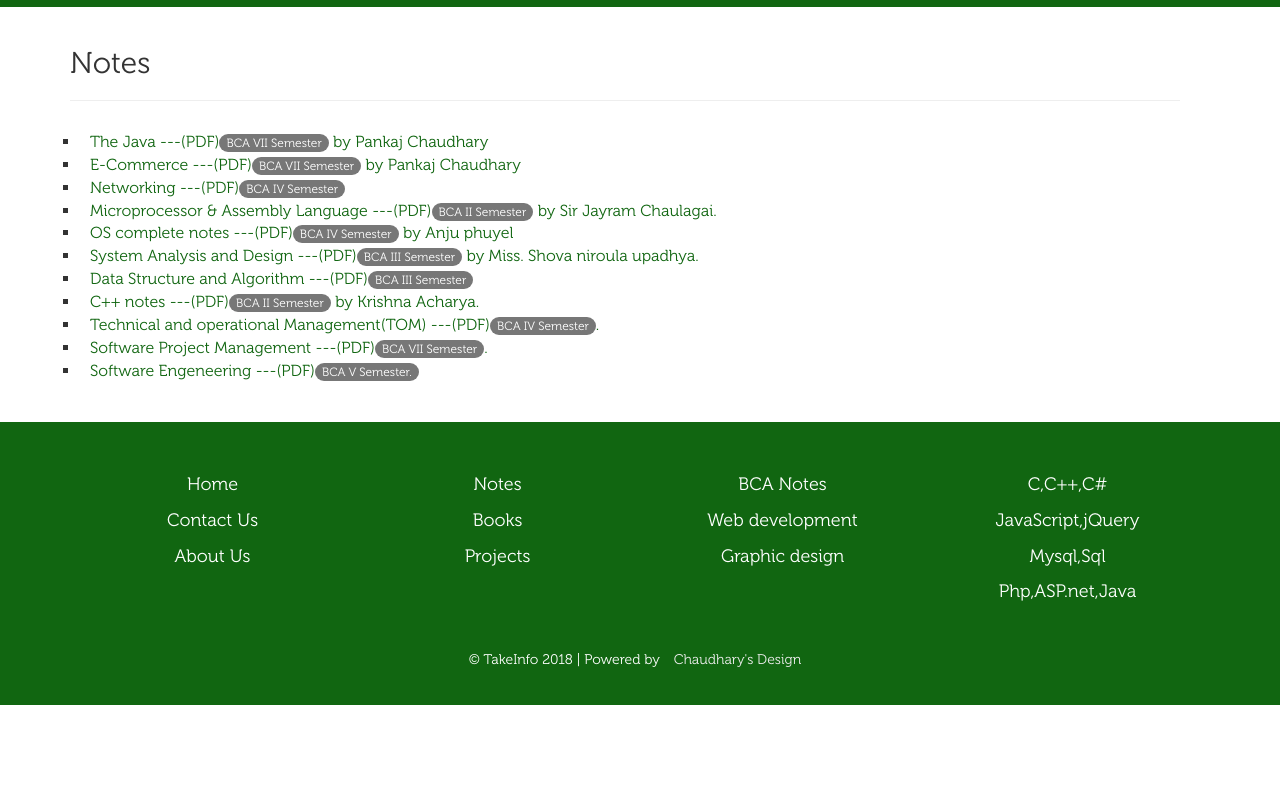
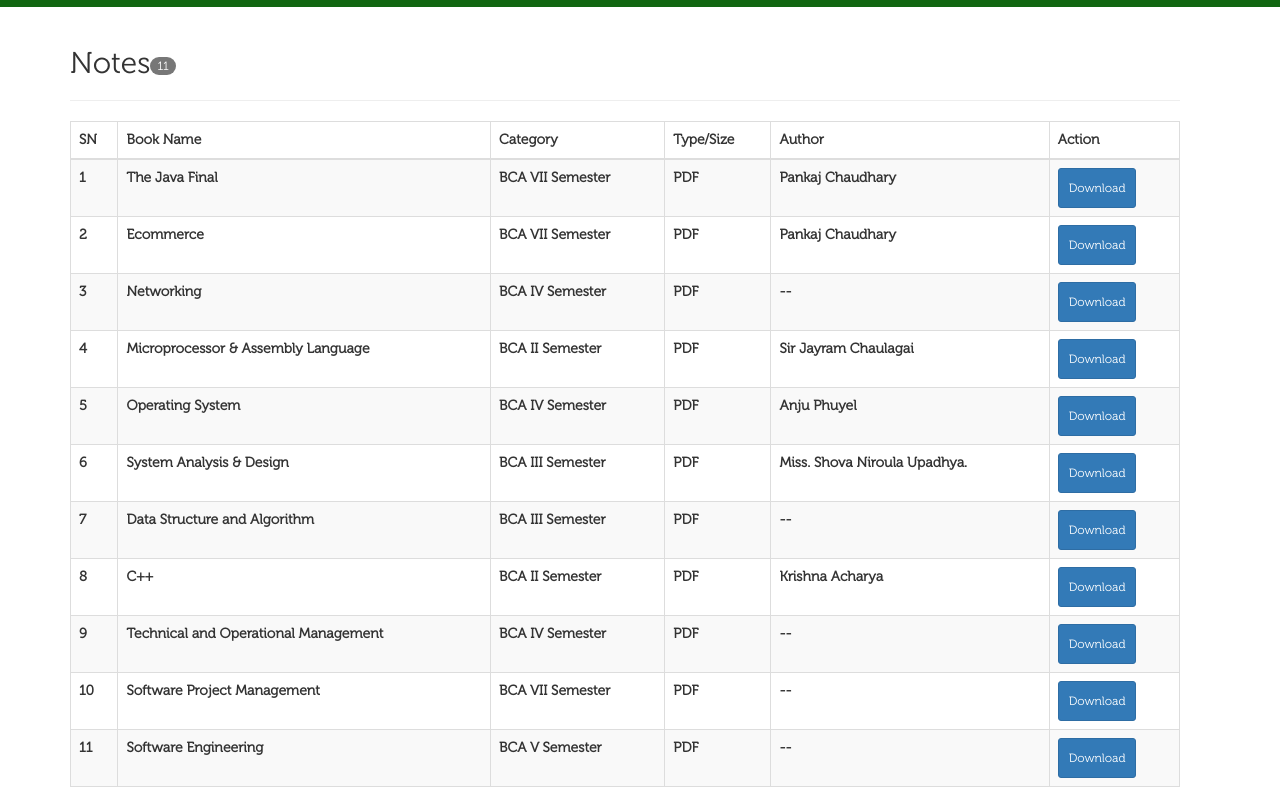
Before and after one commit to Sandip124/takeinfo, a website: page notes.html in a window 1280 px wide. Shown: the part 332-1142 px from the top of the page. Before the commit the page ends 1037 px from the top, so only its background shows below. Drawn offline with nearby package versions, Linux system fonts and the light colour scheme.

Commit message:
Table created for the notes

```diff
--- a/css/style.css
+++ b/css/style.css
@@ -1,42 +1,43 @@
-
 @font-face {
-    font-family:openlight;
-	src: url('openlight.ttf');
+    font-family: openlight;
+    src: url('openlight.ttf');
 }
 
 @font-face {
-    font-family:open;
-	src: url('open.ttf');
+    font-family: open;
+    src: url('open.ttf');
 }
 
-
 @font-face {
-    font-family:museo;
-	src: url('museo.otf');
+    font-family: museo;
+    src: url('museo.otf');
 }
 
-.row p a{
-color:#fff;
+.row p a {
+    color: #fff;
 }
 
 body {
-font-family:museo;
-overflow-x:hidden;
-
+    font-family: museo;
+    overflow-x: hidden;
 }
 
-#section2  a {
+#section2 a {
+    color: #116611;
+    padding: 10px;
+}
 
-color:#116611;
-padding:10px;
+.notes {
+    list-style-type: square;
+    margin-left: 0px;
+    padding: 10px;
+    font-size: 16px;
+}
 
+.badge {
+    font-weight: normal !important;
 }
-.notes{
-    list-style-type: square;
-    margin-left:0px;
-    padding:10px;
-    font-size:16px;
+
+.download{
+    color:#fff !important;
 }
-.badge{
-    font-weight:normal !important;
-}
--- a/notes.html
+++ b/notes.html
@@ -7,8 +7,8 @@
     <title>Take Info | Notes</title>
     <link rel="icon" href="img/icon.png">
     <meta name='viewport' content='width=device-width, initial-scale=1.0, maximum-scale=1.0, user-scalable=0' />
-    <link rel="stylesheet" href="https://maxcdn.bootstrapcdn.com/bootstrap/3.3.5/css/bootstrap.min.css">
-    <link rel="stylesheet" href="https://maxcdn.bootstrapcdn.com/bootstrap/3.3.5/css/bootstrap-theme.min.css">
+<!-- Latest compiled and minified CSS -->
+<link rel="stylesheet" href="https://maxcdn.bootstrapcdn.com/bootstrap/3.3.7/css/bootstrap.min.css" integrity="sha384-BVYiiSIFeK1dGmJRAkycuHAHRg32OmUcww7on3RYdg4Va+PmSTsz/K68vbdEjh4u" crossorigin="anonymous">
     <link href="css/style.css" rel="stylesheet">
 </head>
 
@@ -35,9 +35,6 @@
                     </li>
                     <li>
                         <a href="about.html">About</a>
-                    </li>
-                    <li>
-                        <a href="contact.html">Contact</a>
                     </li>
                     <li class="active">
                         <a href="#">Notes</a>
@@ -74,30 +71,124 @@
         <div class="container">
             <br>
             <div class="row col-md-12">
-                    <h2>Notes</h2>
+                    <h2>Notes<span class="badge badge-success">11</span></h2>
                     <hr>
-                    <ul class="notes">
-                        <li><a target="_blank" class="link" href="https://firebasestorage.googleapis.com/v0/b/takeinfo-a4a10.appspot.com/o/Java%20Final.pdf?alt=media&token=7b9039c1-ba3f-408e-b2d5-d70230b48d93"
-                            download>The Java ---(PDF)<span class="badge badge-success">BCA VII Semester</span> by Pankaj Chaudhary</a>
-                        <li>
-                        <a target="_blank" class="link" href="https://firebasestorage.googleapis.com/v0/b/takeinfo-a4a10.appspot.com/o/E-commerce.pdf?alt=media&token=e6ffb495-4060-4f2a-9102-d89192cf6a7a"
-                                download>E-Commerce ---(PDF)<span class="badge badge-success">BCA VII Semester</span> by Pankaj Chaudhary </a>
-                        </li>
-                        <li>
-                            <a target="_blank" class="link" href="https://firebasestorage.googleapis.com/v0/b/takeinfo-a4a10.appspot.com/o/Networking%20BCA%204th.pdf?alt=media&token=86176c6f-41dc-4554-b394-47cbba95b171"
-                            download>Networking ---(PDF)<span class="badge badge-success">BCA IV Semester</span> </a>
-                        </li>
-                        <li><a target="_blank" class="link" href="https://firebasestorage.googleapis.com/v0/b/takeinfo-a4a10.appspot.com/o/Final_Copy_Microprocessor_%26_Assembly_Language.pdf?alt=media&token=43bdca1b-975a-446d-b3c8-579e1d47580c"
-                            download>Microprocessor &amp; Assembly Language ---(PDF)<span class="badge badge-success">BCA II Semester</span> by Sir Jayram Chaulagai.</a>
-                        </li>
-                        <li><a target="_blank" class="link" href="https://firebasestorage.googleapis.com/v0/b/takeinfo-a4a10.appspot.com/o/OS_Complete_Notes.pdf?alt=media&token=e6f15736-8aa5-4208-ba08-081d437adc96" download>OS complete notes ---(PDF)<span class="badge badge-success">BCA IV Semester</span> by Anju phuyel</a></li>
-                        <li><a target="_blank" class="link" href="https://firebasestorage.googleapis.com/v0/b/takeinfo-a4a10.appspot.com/o/System%20Analysis%20and%20Design%20(SAD).pdf?alt=media&token=3289da64-e0c8-44a5-a5b3-37bc520b1241" download>System Analysis and Design ---(PDF)<span class="badge badge-success">BCA III Semester</span> by Miss. Shova niroula upadhya.</a></li>
-                        <li><a target="_blank" class="link" href="https://firebasestorage.googleapis.com/v0/b/takeinfo-a4a10.appspot.com/o/DataStructure.pdf?alt=media&token=7674e6f2-2dfc-4315-8cf6-d71ef6fadc64" download>Data Structure and Algorithm ---(PDF)<span class="badge badge-success">BCA III Semester</span></a></li>
-                        <li><a target="_blank" class="link" href="https://firebasestorage.googleapis.com/v0/b/takeinfo-a4a10.appspot.com/o/NoteC%2B%2BNew.pdf?alt=media&token=14a823ac-9d68-43d8-b81f-304c31a43ef9" download>C++ notes ---(PDF)<span class="badge badge-success">BCA II Semester</span> by Krishna Acharya.</a></li>
-                        <li><a target="_blank" class="link" href="https://firebasestorage.googleapis.com/v0/b/takeinfo-a4a10.appspot.com/o/TOM.pdf?alt=media&token=103e21d7-1f76-4752-b168-962c8ef33487" download>Technical and operational Management(TOM) ---(PDF)<span class="badge badge-success">BCA IV Semester</span>.</a></li>
-                        <li><a target="_blank" class="link" href="https://firebasestorage.googleapis.com/v0/b/takeinfo-a4a10.appspot.com/o/Software%20Project%20Management.pdf?alt=media&token=8cb23853-d59e-4d65-8ff8-2a817dbd9fd6" download>Software Project Management ---(PDF)<span class="badge badge-success">BCA VII Semester</span>.</a></li>
-                        <li><a target="_blank" class="link" href="https://firebasestorage.googleapis.com/v0/b/takeinfo-a4a10.appspot.com/o/Software-Engineering.pdf?alt=media&token=4b2c8860-eeef-47b0-a27f-c111ecb7ec75" download>Software Engeneering ---(PDF)<span class="badge badge-success">BCA V Semester.</a></li>
-                    </ul>
+            <div class="table-responsive">
+                <table class="table table-striped table-bordered" id="myTable">
+                <thead>
+                    <tr>
+                        <th>SN</th>
+                        <th>Book Name</th>
+                        <th>Category</th>
+                        <th>Type/Size</th>
+                        <th>Author</th>
+                        <th>Action</th>
+                    </tr>
+                </thead>
+                <tbody>
+                <tr>
+                    <th>1</th>
+                    <th>The Java Final</th>
+                    <th>BCA VII Semester</th>
+                    <th>PDF</th>
+                    <th>Pankaj Chaudhary</th>
+                    <th><a target="_blank" class="btn btn-primary btn-sm download" href="https://firebasestorage.googleapis.com/v0/b/takeinfo-a4a10.appspot.com/o/Java%20Final.pdf?alt=media&token=7b9039c1-ba3f-408e-b2d5-d70230b48d93"
+                            download>Download</a>
+                    </th>
+                </tr>
+                <tr>
+                    <th>2</th>
+                    <th>Ecommerce</th>
+                    <th>BCA VII Semester</th>
+                    <th>PDF</th>
+                    <th>Pankaj Chaudhary</th>
+                    <th><a target="_blank" class="btn btn-primary btn-sm download" href="https://firebasestorage.googleapis.com/v0/b/takeinfo-a4a10.appspot.com/o/E-commerce.pdf?alt=media&token=e6ffb495-4060-4f2a-9102-d89192cf6a7a"
+                            download>Download</a></th>
+                </tr>
+                <tr>
+                    <th>3</th>
+                    <th>Networking</th>
+                    <th>BCA IV Semester</th>
+                    <th>PDF</th>
+                    <th>--</th>
+                    <th><a target="_blank" class="btn btn-primary btn-sm download" href="https://firebasestorage.googleapis.com/v0/b/takeinfo-a4a10.appspot.com/o/Networking%20BCA%204th.pdf?alt=media&token=86176c6f-41dc-4554-b394-47cbba95b171"
+                            download>Download</a></th>
+                </tr>
+                <tr>
+                    <th>4</th>
+                    <th>Microprocessor &amp; Assembly Language</th>
+                    <th>BCA II Semester</th>
+                    <th>PDF</th>
+                    <th>Sir Jayram Chaulagai</th>
+                    <th><a target="_blank" class="btn btn-primary btn-sm download" href="https://firebasestorage.googleapis.com/v0/b/takeinfo-a4a10.appspot.com/o/Final_Copy_Microprocessor_%26_Assembly_Language.pdf?alt=media&token=43bdca1b-975a-446d-b3c8-579e1d47580c"
+                            download>Download</a></th>
+                </tr>
+                <tr>
+                    <th>5</th>
+                    <th>Operating System</th>
+                    <th>BCA IV Semester</th>
+                    <th>PDF</th>
+                    <th>Anju Phuyel</th>
+                    <th><a target="_blank" class="btn btn-primary btn-sm download" href="https://firebasestorage.googleapis.com/v0/b/takeinfo-a4a10.appspot.com/o/OS_Complete_Notes.pdf?alt=media&token=e6f15736-8aa5-4208-ba08-081d437adc96"
+                            download>Download</a></th>
+                </tr>
+                <tr>
+                    <th>6</th>
+                    <th>System Analysis &amp; Design</th>
+                    <th>BCA III Semester</th>
+                    <th>PDF</th>
+                    <th>Miss. Shova Niroula Upadhya.</th>
+                    <th><a target="_blank" class="btn btn-primary btn-sm download" href="https://firebasestorage.googleapis.com/v0/b/takeinfo-a4a10.appspot.com/o/System%20Analysis%20and%20Design%20(SAD).pdf?alt=media&token=3289da64-e0c8-44a5-a5b3-37bc520b1241"
+                            download>Download</a></th>
+                </tr>
+                <tr>
+                    <th>7</th>
+                    <th>Data Structure and Algorithm</th>
+                    <th>BCA III Semester</th>
+                    <th>PDF</th>
+                    <th>--</th>
+                    <th><a target="_blank" class="btn btn-primary btn-sm download" href="https://firebasestorage.googleapis.com/v0/b/takeinfo-a4a10.appspot.com/o/DataStructure.pdf?alt=media&token=7674e6f2-2dfc-4315-8cf6-d71ef6fadc64"
+                            download>Download</a></th>
+                </tr>
+                <tr>
+                    <th>8</th>
+                    <th>C++</th>
+                    <th>BCA II Semester</th>
+                    <th>PDF</th>
+                    <th>Krishna Acharya</th>
+                    <th><a target="_blank" class="btn btn-primary btn-sm download" href="https://firebasestorage.googleapis.com/v0/b/takeinfo-a4a10.appspot.com/o/NoteC%2B%2BNew.pdf?alt=media&token=14a823ac-9d68-43d8-b81f-304c31a43ef9"
+                            download>Download</a></th>
+                </tr>
+                <tr>
+                    <th>9</th>
+                    <th>Technical and Operational Management</th>
+                    <th>BCA IV Semester</th>
+                    <th>PDF</th>
+                    <th>--</th>
+                    <th><a target="_blank" class="btn btn-primary btn-sm download" href="https://firebasestorage.googleapis.com/v0/b/takeinfo-a4a10.appspot.com/o/TOM.pdf?alt=media&token=103e21d7-1f76-4752-b168-962c8ef33487"
+                            download>Download</a></th>
+                </tr>
+                <tr>
+                    <th>10</th>
+                    <th>Software Project Management</th>
+                    <th>BCA VII Semester</th>
+                    <th>PDF</th>
+                    <th>--</th>
+                    <th><a target="_blank" class="btn btn-primary btn-sm download" href="https://firebasestorage.googleapis.com/v0/b/takeinfo-a4a10.appspot.com/o/Software%20Project%20Management.pdf?alt=media&token=8cb23853-d59e-4d65-8ff8-2a817dbd9fd6"
+                            download>Download</a></th>
+                </tr>
+                <tr>
+                    <th>11</th>
+                    <th>Software Engineering</th>
+                    <th>BCA V Semester</th>
+                    <th>PDF</th>
+                    <th>--</th>
+                    <th><a target="_blank" class="btn btn-primary btn-sm download" href="https://firebasestorage.googleapis.com/v0/b/takeinfo-a4a10.appspot.com/o/Software-Engineering.pdf?alt=media&token=4b2c8860-eeef-47b0-a27f-c111ecb7ec75"
+                            download>Download</a></th>
+                </tr>
+                <tbody>
+                </table>
+            </div>
             </div>
 
         </div>
@@ -107,9 +198,6 @@
                 <div class="col-md-3">
                     <p class="text-center">
                         <a href="index.html" style="color:#fff">Home</a>
-                    </p>
-                    <p class="text-center">
-                        <a href="contact.html" style="color:#fff">Contact Us</a>
                     </p>
                     <p class="text-center">
                         <a href="about.html" style="color:#fff"> About Us</a>
@@ -163,7 +251,27 @@
     </div>
 
     <script src="https://ajax.googleapis.com/ajax/libs/jquery/1.11.3/jquery.min.js"></script>
-    <script src="https://maxcdn.bootstrapcdn.com/bootstrap/3.3.5/js/bootstrap.min.js"></script>
-</body>
+<!-- Latest compiled and minified JavaScript -->
+<script src="https://maxcdn.bootstrapcdn.com/bootstrap/3.3.7/js/bootstrap.min.js" integrity="sha384-Tc5IQib027qvyjSMfHjOMaLkfuWVxZxUPnCJA7l2mCWNIpG9mGCD8wGNIcPD7Txa" crossorigin="anonymous"></script></body>
+<script>
+function myFunction() {
+  var input, filter, table, tr, td, i, txtValue;
+  input = document.getElementById("myInput");
+  filter = input.value.toUpperCase();
+  table = document.getElementById("myTable");
+  tr = table.getElementsByTagName("tr");
+  for (i = 0; i < tr.length; i++) {
+    td = tr[i].getElementsByTagName("td")[0];
+    if (td) {
+      txtValue = td.textContent || td.innerText;
+      if (txtValue.toUpperCase().indexOf(filter) > -1) {
+        tr[i].style.display = "";
+      } else {
+        tr[i].style.display = "none";
+      }
+    }
+  }
+}
+</script>
 
 </html>
```
Also changed, not shown: about.html (+4 -10 lines), books.html (+11 -11 lines), contact.html (deleted, +0 -177 lines), index.html (+2 -3 lines), projects.html (+4 -4 lines).
